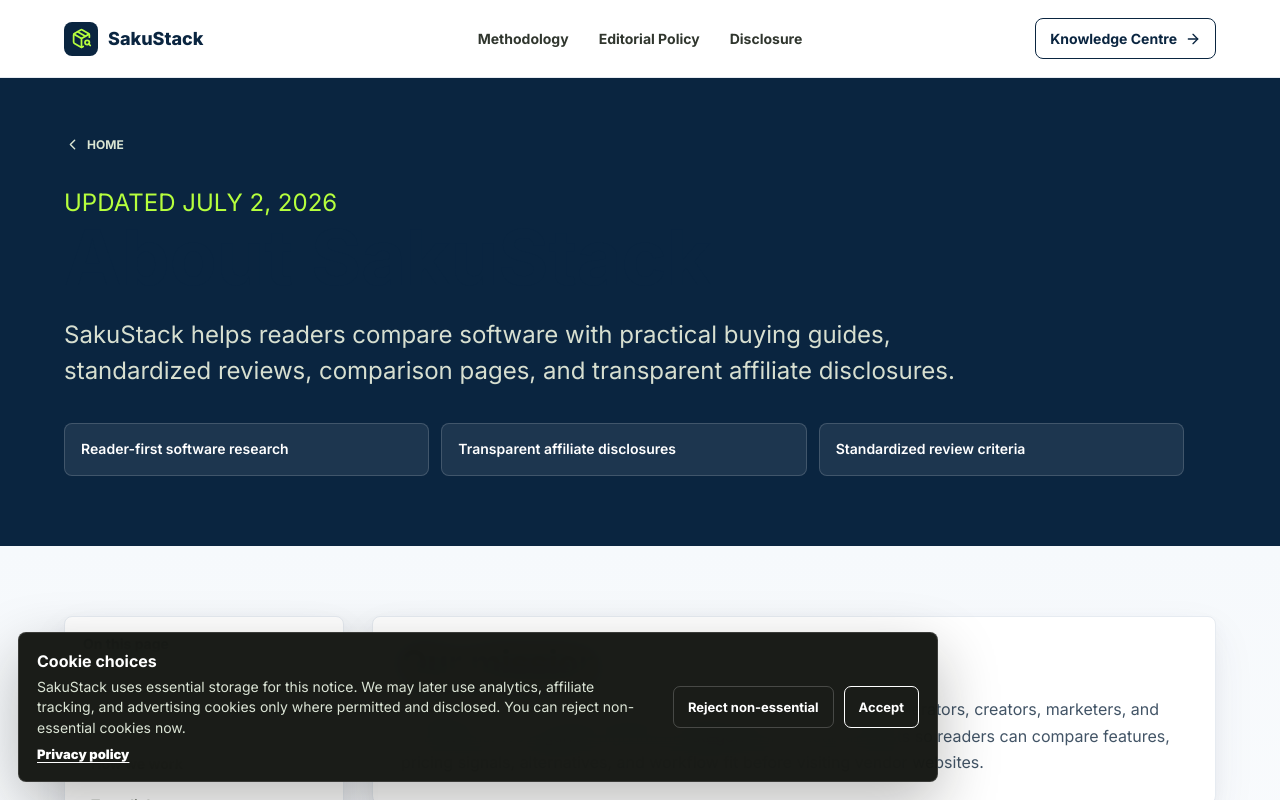
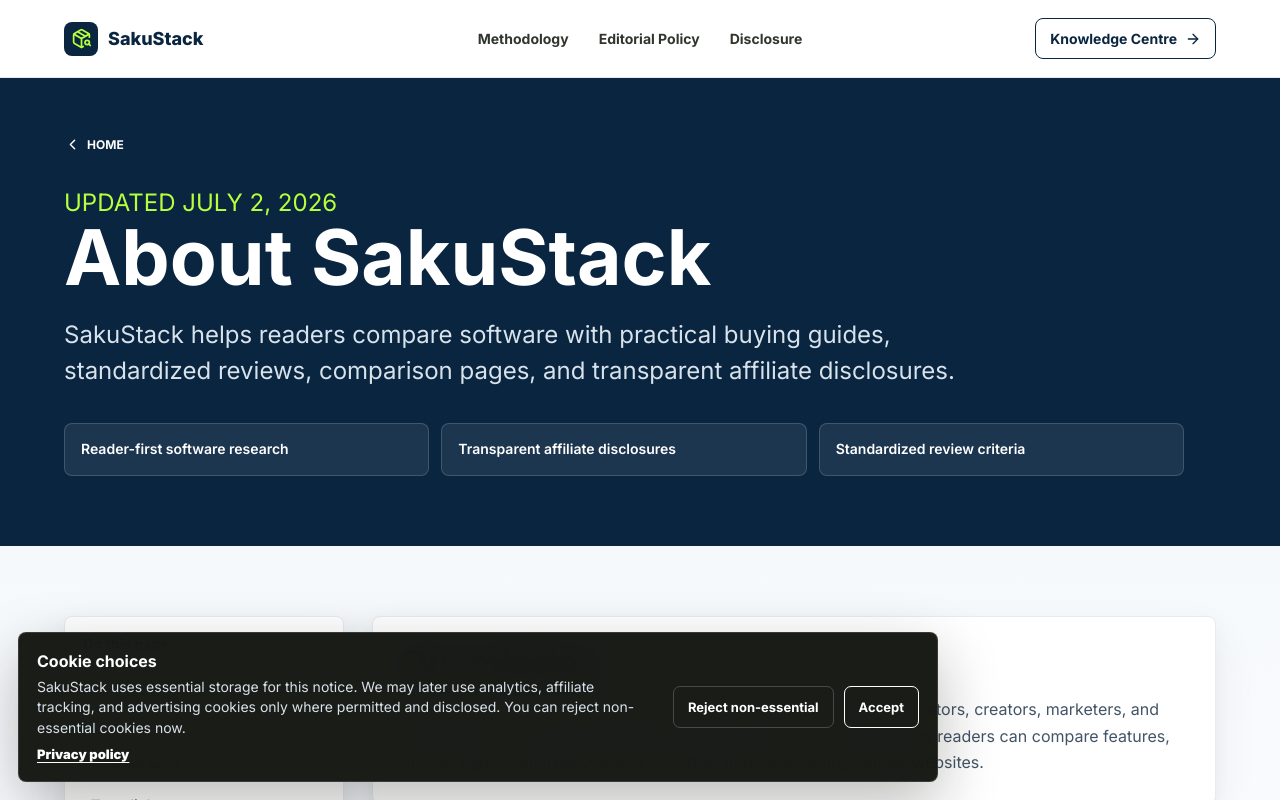
Before and after one commit to Bisheshguragain/SakuStack, a Next.js app: page /about in a window 1280 px wide. Shown: the top 800 px of the page. Built offline with nearby package versions, Linux system fonts and the light colour scheme.

Commit message:
Fix dark section text contrast

```diff
--- a/src/app/page.module.css
+++ b/src/app/page.module.css
@@ -3305,6 +3305,34 @@
   color: #334155;
 }
 
+.winners .sectionTop h2,
+.quizCopy h2,
+.legalHero h1,
+.articleVerdictBox strong,
+.cookieBanner strong {
+  color: #ffffff;
+}
+
+.winners .sectionTop p,
+.quizCopy p,
+.legalHero > p,
+.articleVerdictBox p,
+.cookieBanner p {
+  color: #d8e2ea;
+}
+
+.quizSection .textLink,
+.winners .textLink,
+.legalHero .backLink {
+  color: #ffffff;
+}
+
+.quizSection .textLink:hover,
+.winners .textLink:hover,
+.legalHero .backLink:hover {
+  color: var(--green);
+}
+
 @media (max-width: 1120px) {
   .globalFooterGrid {
     grid-template-columns: repeat(3, minmax(0, 1fr));
```
